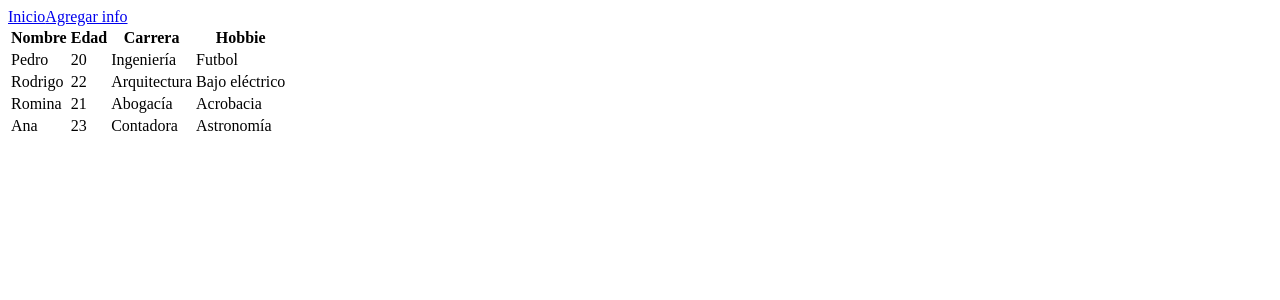
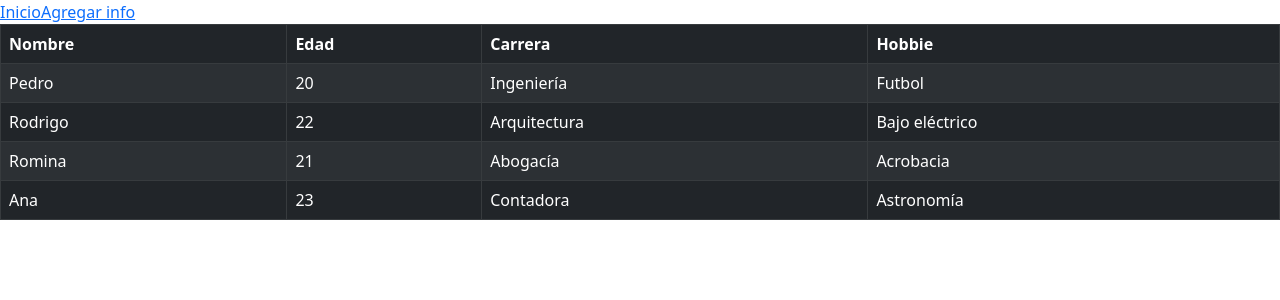
Before and after one commit to pablom89/miniDesafioSegio, a React (Create React App) app: page / in a window 1280 px wide. Shown: the top 300 px of the page. Built offline with nearby package versions, Linux system fonts and the light colour scheme.

Commit message:
1 file modified, 1 added

```diff
--- /dev/null
+++ b/src/custom.scss
@@ -0,0 +1 @@
+@import '~bootstrap/scss/bootstrap.scss';
--- a/src/index.js
+++ b/src/index.js
@@ -1,6 +1,7 @@
 import React, { StrictMode } from 'react';
 import { createRoot } from 'react-dom/client';
 import { BrowserRouter as Router } from 'react-router-dom';
+import './custom.scss';
 
 import App from './App';
 
```
